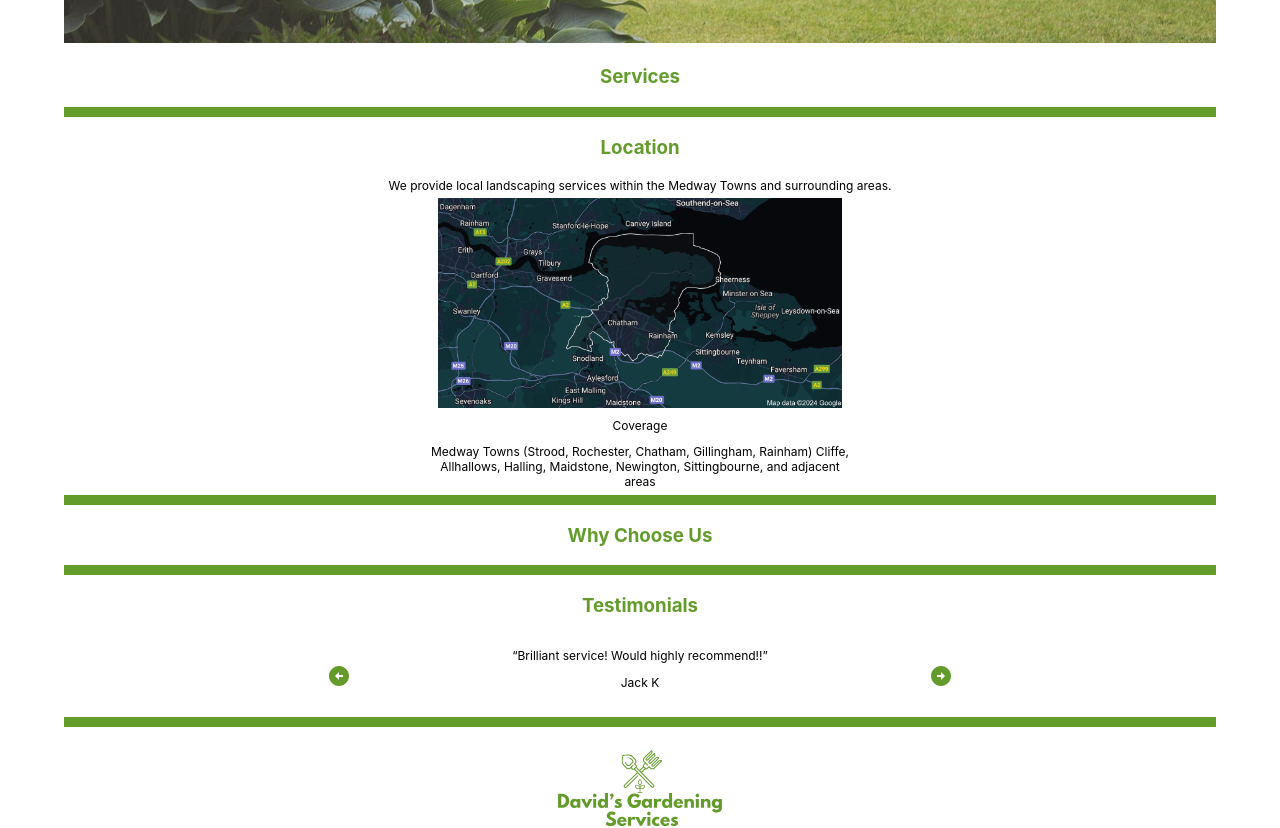
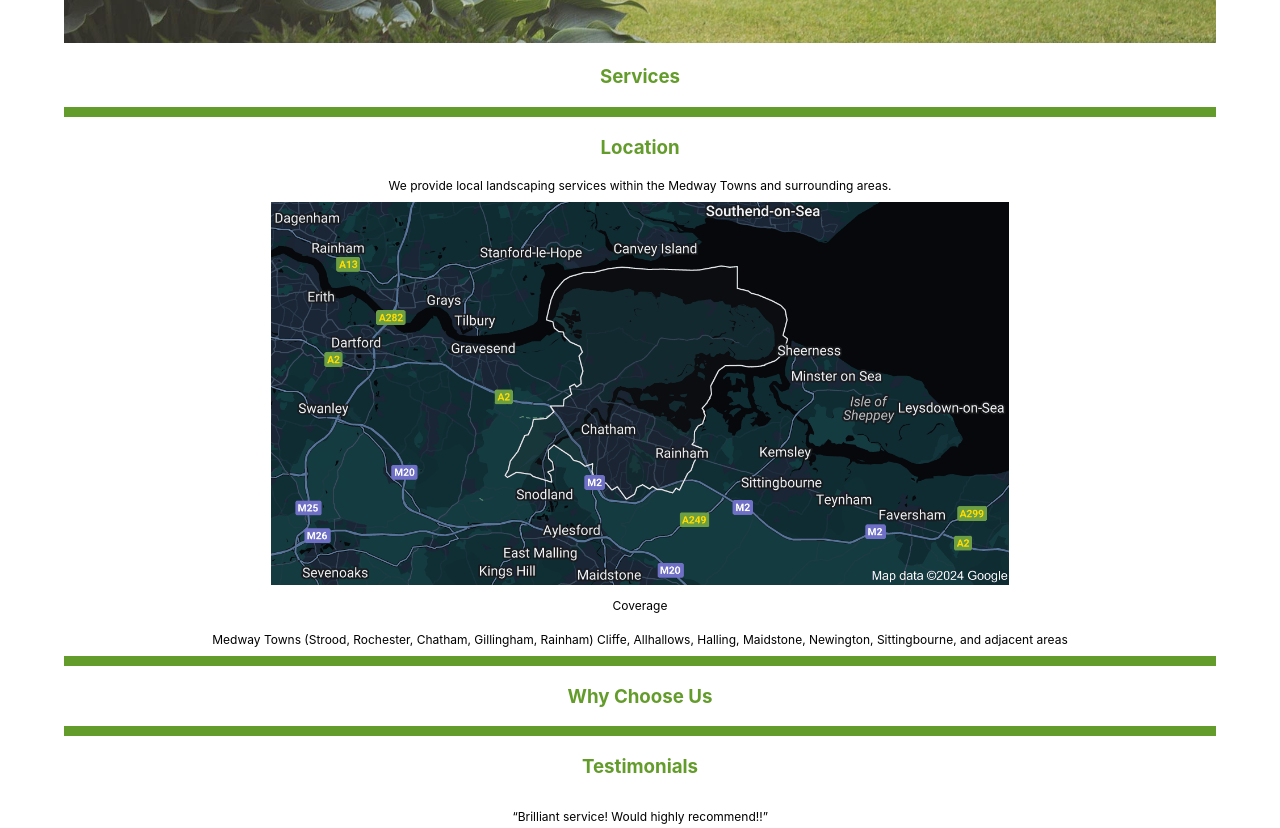
Before and after one commit to davidsgardeningservices/davidsgardeningservices.github.io, a React (Create React App) app: page / in a window 1280 px wide. Shown: the part 740-1568 px from the top of the page. Built offline with nearby package versions, Linux system fonts and the light colour scheme.

Commit message:
testimonial size

```diff
--- a/src/App.css
+++ b/src/App.css
@@ -23,26 +23,26 @@
 
 #homepage-services {
     text-align: center;
-    width: 50%;
-    margin-left: 25%;
+    width: 80%;
+    margin: auto;
 }
 
 #homepage-location {
     text-align: center;
-    width: 50%;
-    margin-left: 25%;
+    width: 80%;
+    margin: auto;
 }
 
 #homepage-why-us {
     text-align: center;
-    width: 50%;
-    margin-left: 25%;
+    width: 80%;
+    margin: auto;
 }
 
 #homepage-testimonial {
     text-align: center;
-    width: 50%;
-    margin-left: 25%;
+    width: 80%;
+    margin: auto;
 }
 
 h3 {
--- a/src/components/Location.css
+++ b/src/components/Location.css
@@ -6,19 +6,18 @@
 
 #location-list {
     font-size: 1.5vmin;
-    width: 75%;
+    width: 100%;
     margin: auto;
     padding-top: 1%;
     padding-bottom: 1%;
 }
 
 #map {
-    width: 100%;
+    width: 80%;
     margin: auto;
 }
 
 #map img {
-    width:70%;
-    height: 50%;
+    width:100%;
     object-fit: cover;
 }
--- a/src/components/testimonials/TestimonialsCarousel.css
+++ b/src/components/testimonials/TestimonialsCarousel.css
@@ -1,3 +1,5 @@
 #testimonial-card-text {
     font-size: 1.5vmin;
+    width: 50%;
+    margin: auto;
 }
```
